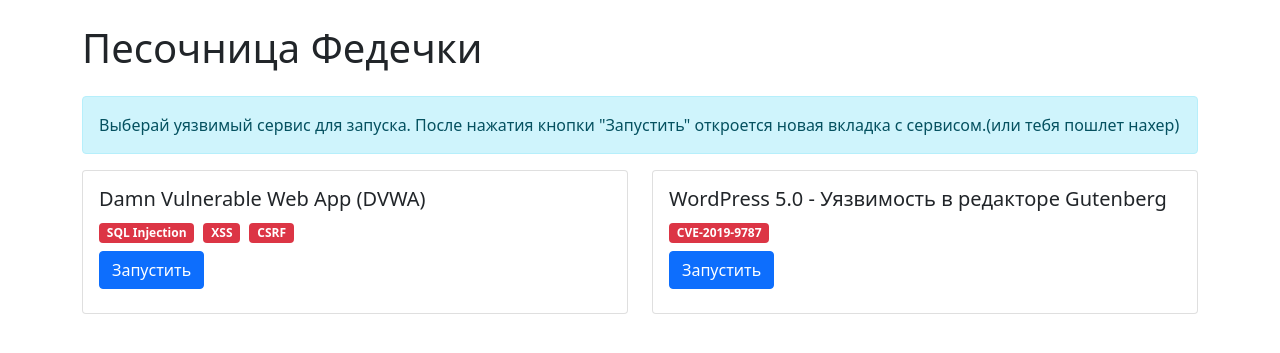
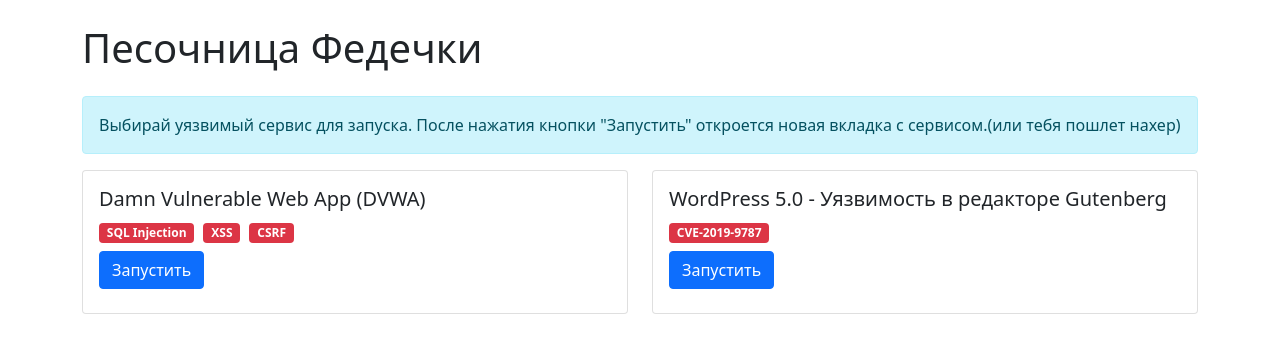
Before and after one commit to FanOfLitov/SANDBOX, a Flask app: page / in a window 1280 px wide. Shown: the top 353 px of the page. Run offline with Flask 3, Linux system fonts and the light colour scheme.

Commit message:
Update index.html
грам ошибка

```diff
--- a/templates/index.html
+++ b/templates/index.html
@@ -14,7 +14,7 @@
             <div class="col-12">
                 <h1 class="mb-4">Песочница Федечки</h1>
                 <div class="alert alert-info">
-                    Выберай уязвимый сервис для запуска. После нажатия кнопки "Запустить" откроется новая вкладка с сервисом.(или тебя пошлет нахер)
+                    Выбирай уязвимый сервис для запуска. После нажатия кнопки "Запустить" откроется новая вкладка с сервисом.(или тебя пошлет нахер)
                 </div>
             </div>
         </div>
```
